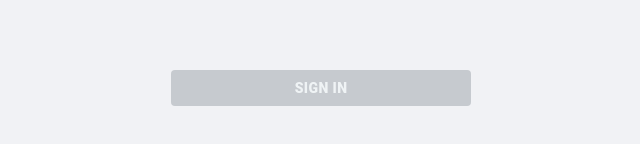
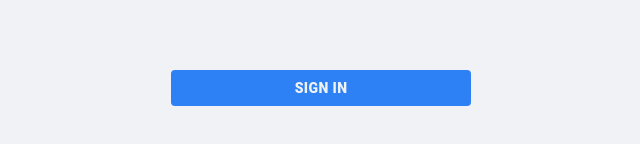
Before and after one commit to michaeldilulo/Facebook-Clone, a React (Create React App) app: page / in a window 1280 px wide. Shown: the part 578-722 px from the top of the page, without its empty margins (319-959 px from the left). Built offline with nearby package versions, Linux system fonts and the light colour scheme.

Commit message:
firebase.js and some small CSS adjustments

```diff
--- a/src/Login.css
+++ b/src/Login.css
@@ -11,8 +11,8 @@
 
 .login > button {
   width: 300px;
-  background-color: #c6cacf;
-  color: #eff3f5;
+  background-color: #2e81f4;
+  color: #eff2f5;
   font-weight: 800;
 }
 
--- a/src/firebase.js
+++ b/src/firebase.js
@@ -1,3 +1,5 @@
+import firebase from "firebase"
+
 const firebaseConfig = {
   apiKey: "AIzaSyDCllBfJ1J7lK2-cJDOnZqxUs_mqHTMizY",
   authDomain: "facebook-clone-322ae.firebaseapp.com",
@@ -6,3 +8,6 @@ const firebaseConfig = {
   messagingSenderId: "752164561882",
   appId: "1:752164561882:web:6b5e95ee75c767b72916e3"
 };
+
+const firebaseApp = firebase.initializeApp(firebaseConfig)
+const db = firebaseApp.firestore();
```
